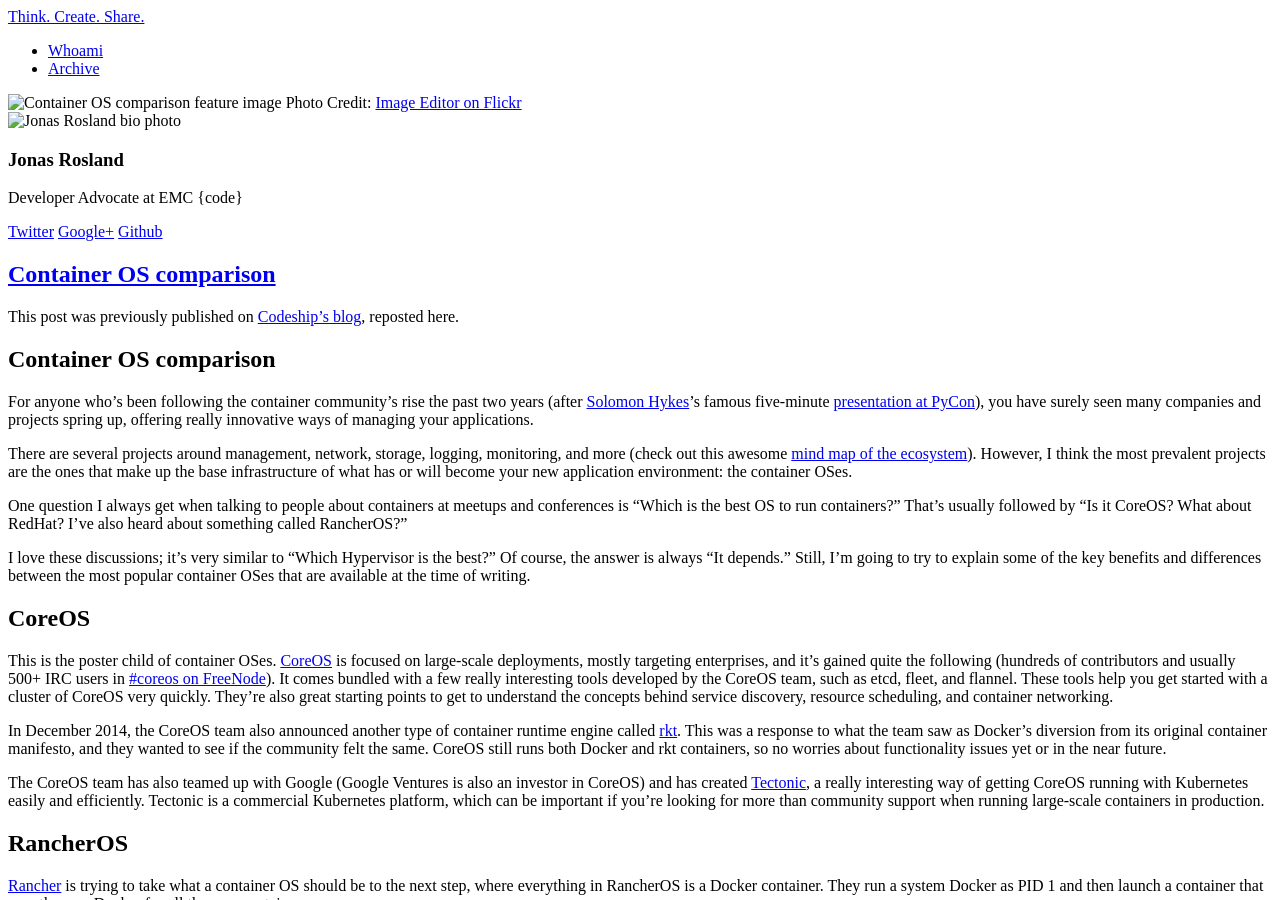
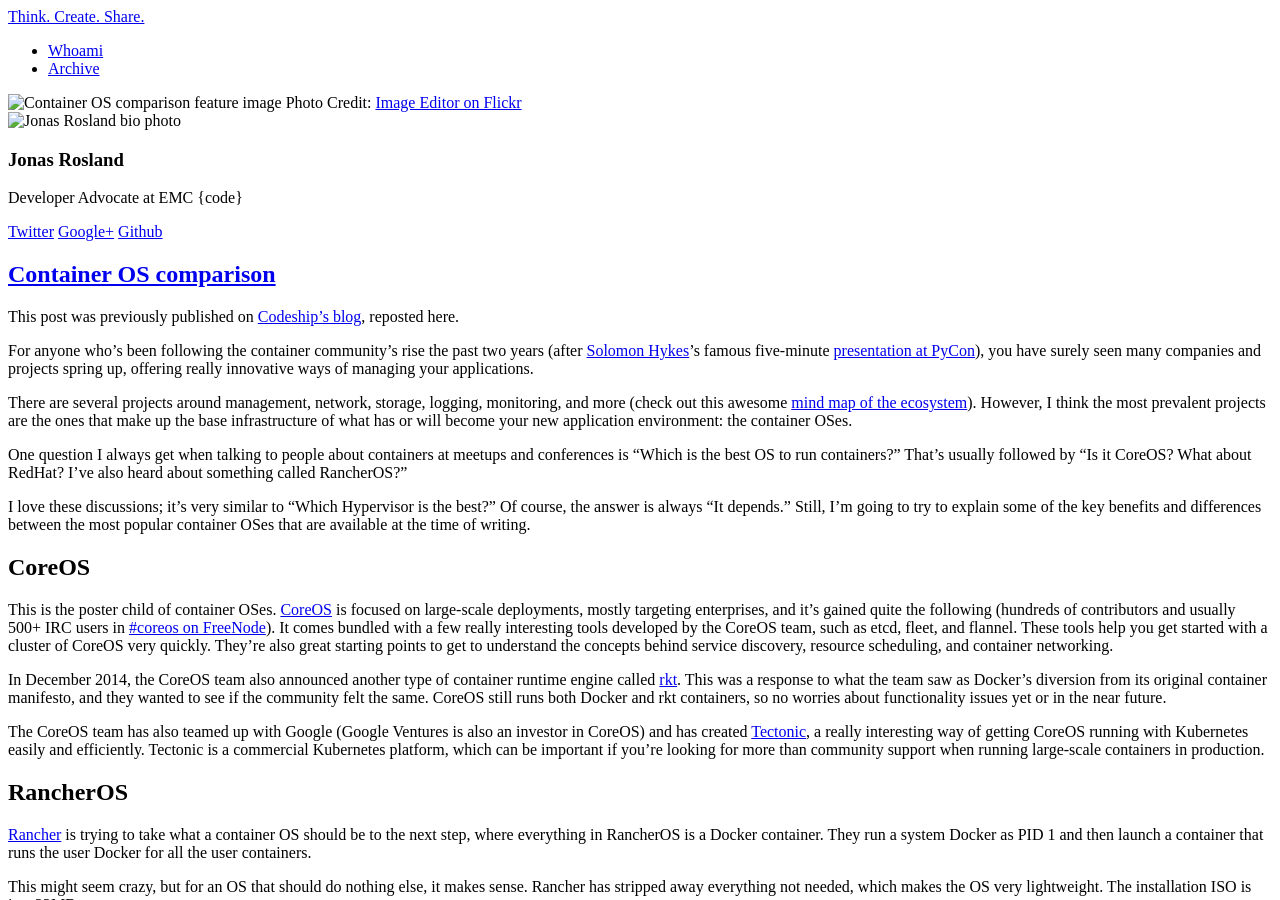
Before and after one commit to jonasrosland/old-blog, a Jekyll site: the page built from _posts/2015-09-23-comparison-of-container-oses.md, in a window 1280 px wide and 900 px high. Built offline with Jekyll 4.4.1, drawn with Linux system fonts in a browser that asks for light colours; nearby versions of some CDN libraries; comment, search, counter and statistics services are not loaded.

Commit message:
fixed redundant title

```diff
--- a/_posts/2015-09-23-comparison-of-container-oses.md
+++ b/_posts/2015-09-23-comparison-of-container-oses.md
@@ -14,8 +14,6 @@ date: 2015-09-23
 ---
 
 This post was previously published on [Codeship's blog](https://blog.codeship.com/container-os-comparison/), reposted here.
-
-# Container OS comparison
 
 For anyone who’s been following the container community’s rise the past two years (after [Solomon Hykes](https://twitter.com/solomonstre)’s famous five-minute [presentation at PyCon](https://www.youtube.com/watch?v=wW9CAH9nSLs)), you have surely seen many companies and projects spring up, offering really innovative ways of managing your applications.
 
```
